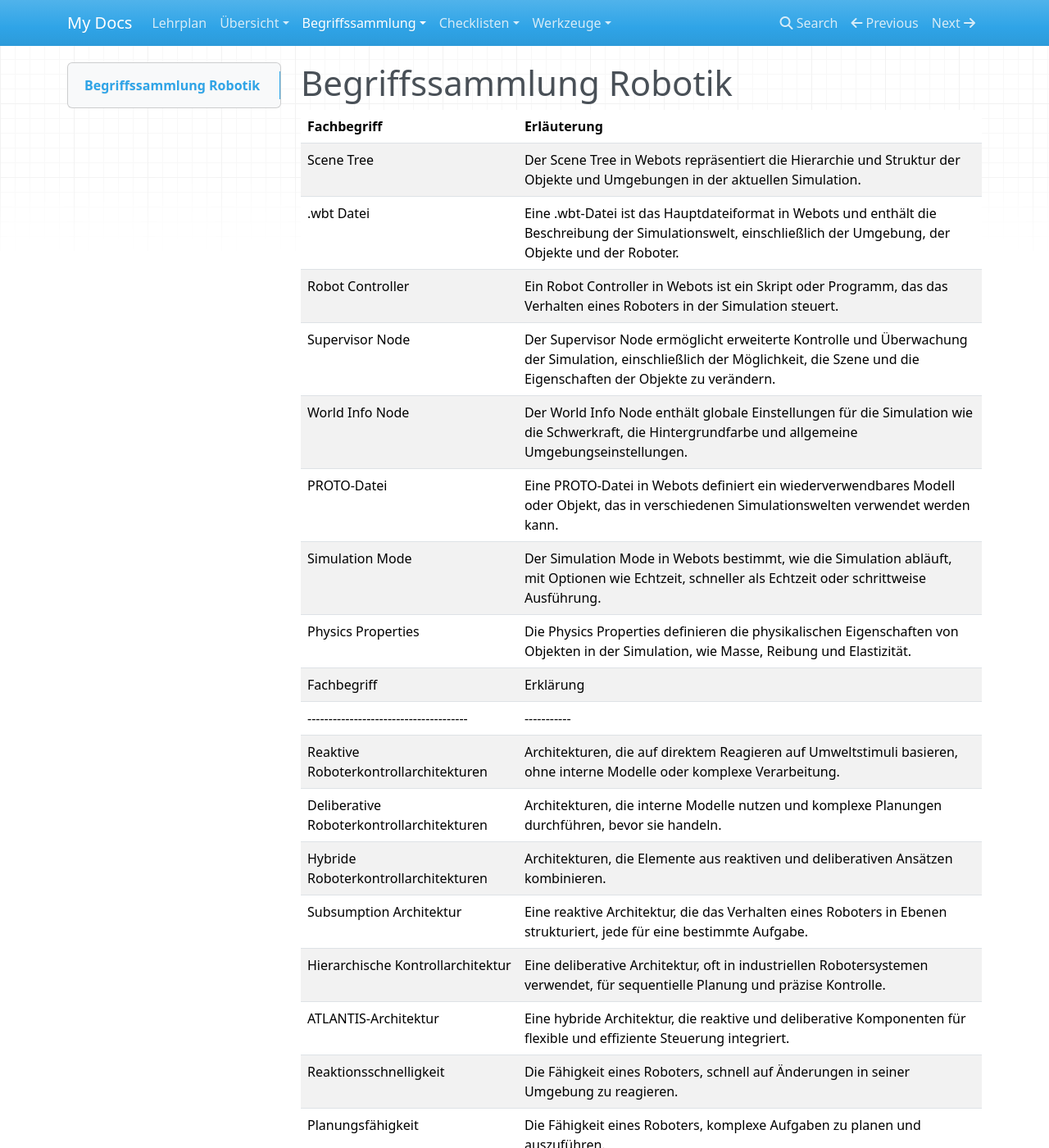
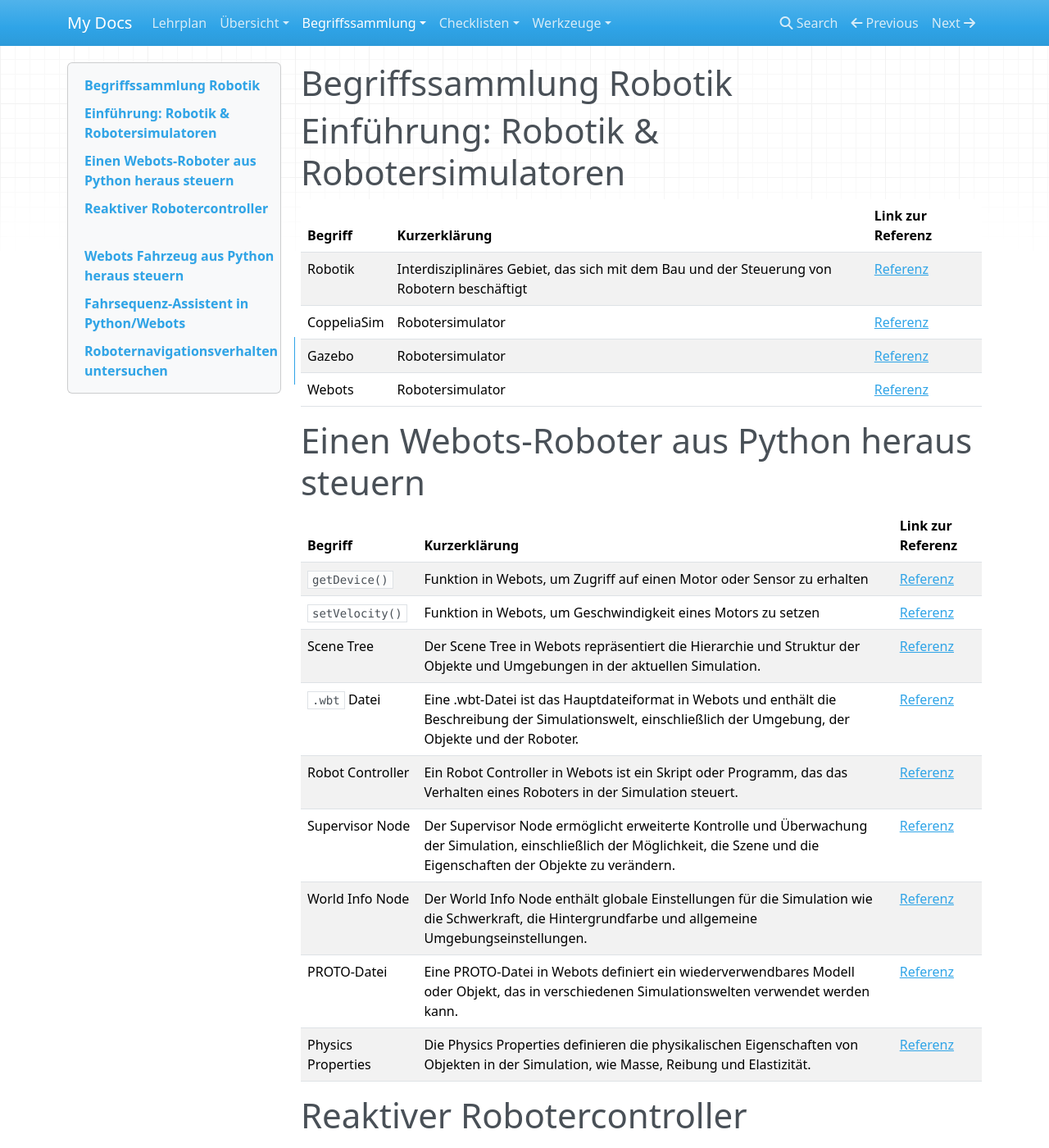
Before and after one commit to kevinsuelzle/Python_Wiki, an MkDocs documentation site: the page built from docs/begriffe/begriffe_robotik.md, in a window 1280 px wide and 1400 px high. Shown: the whole window at 82% size. Built offline with MkDocs 1.6.1, drawn with Linux system fonts in a browser that asks for light colours; nearby versions of some CDN libraries; some of the changed text lies outside the part shown.

Commit message:
Überarbeitung 1. http-Links im Robotik-Skript und 2. begriffe_robotik (Gliederung+Referenzen)

```diff
--- a/docs/begriffe/begriffe_robotik.md
+++ b/docs/begriffe/begriffe_robotik.md
@@ -1,30 +1,63 @@
 # Begriffssammlung Robotik
 
-| Fachbegriff        | Erläuterung |
-|--------------------|-----------|
-| Scene Tree         | Der Scene Tree in Webots repräsentiert die Hierarchie und Struktur der Objekte und Umgebungen in der aktuellen Simulation. |
-| .wbt Datei         | Eine .wbt-Datei ist das Hauptdateiformat in Webots und enthält die Beschreibung der Simulationswelt, einschließlich der Umgebung, der Objekte und der Roboter. |
-| Robot Controller   | Ein Robot Controller in Webots ist ein Skript oder Programm, das das Verhalten eines Roboters in der Simulation steuert. |
-| Supervisor Node    | Der Supervisor Node ermöglicht erweiterte Kontrolle und Überwachung der Simulation, einschließlich der Möglichkeit, die Szene und die Eigenschaften der Objekte zu verändern. |
-| World Info Node    | Der World Info Node enthält globale Einstellungen für die Simulation wie die Schwerkraft, die Hintergrundfarbe und allgemeine Umgebungseinstellungen. |
-| PROTO-Datei        | Eine PROTO-Datei in Webots definiert ein wiederverwendbares Modell oder Objekt, das in verschiedenen Simulationswelten verwendet werden kann. |
-| Simulation Mode    | Der Simulation Mode in Webots bestimmt, wie die Simulation abläuft, mit Optionen wie Echtzeit, schneller als Echtzeit oder schrittweise Ausführung. |
-| Physics Properties | Die Physics Properties definieren die physikalischen Eigenschaften von Objekten in der Simulation, wie Masse, Reibung und Elastizität. |
-| Fachbegriff                          | Erklärung |
-|--------------------------------------|-----------|
-| Reaktive Roboterkontrollarchitekturen | Architekturen, die auf direktem Reagieren auf Umweltstimuli basieren, ohne interne Modelle oder komplexe Verarbeitung. |
-| Deliberative Roboterkontrollarchitekturen | Architekturen, die interne Modelle nutzen und komplexe Planungen durchführen, bevor sie handeln. |
-| Hybride Roboterkontrollarchitekturen | Architekturen, die Elemente aus reaktiven und deliberativen Ansätzen kombinieren. |
-| Subsumption Architektur | Eine reaktive Architektur, die das Verhalten eines Roboters in Ebenen strukturiert, jede für eine bestimmte Aufgabe. |
-| Hierarchische Kontrollarchitektur | Eine deliberative Architektur, oft in industriellen Robotersystemen verwendet, für sequentielle Planung und präzise Kontrolle. |
-| ATLANTIS-Architektur | Eine hybride Architektur, die reaktive und deliberative Komponenten für flexible und effiziente Steuerung integriert. |
-| Reaktionsschnelligkeit | Die Fähigkeit eines Roboters, schnell auf Änderungen in seiner Umgebung zu reagieren. |
-| Planungsfähigkeit | Die Fähigkeit eines Roboters, komplexe Aufgaben zu planen und auszuführen. |
-| Lernfähigkeit | Die Fähigkeit eines Roboters, aus Erfahrungen zu lernen und sein Verhalten anzupassen. |
-| Flexibilität | Die Fähigkeit eines Roboters, in verschiedenen Umgebungen und unter verschiedenen Bedingungen zu arbeiten. |
-| Robustheit | Die Widerstandsfähigkeit eines Roboters gegenüber Fehlern und unvorhergesehenen Ereignissen. |
-| Braitenberg Vehikel | Einfache, hypothetische Fahrzeuge mit Sensoren und Motoren, die auf direkte Reaktionen auf Umweltreize basieren. |
-| Sensor-Motor-Kopplung | Eine Verbindung, bei der jeder Nähesensor eines Roboters mit dem Motor auf der gleichen Seite verbunden ist. |
-| Sensorreichweite | Die Reichweite der Sensoren eines Roboters, die bestimmt, wie früh er auf ein Hindernis reagiert. |
-| Fahrerassistenzsystem | Eine Funktionalität in modernen Fahrzeugen, die eine Teilaufgabe des Fahrens des Fahrzeuges übernimmt, um die Sicherheit oder den Fahrkomfort zu erhöhen |
-| Robotertrajektorie | Die "Robotertrajektorie" bezieht sich auf den Pfad oder die Bahn, die ein Roboter im Raum während einer Bewegung oder Aufgabenausführung verfolgt. |
+# Einführung: Robotik  & Robotersimulatoren
+
+| Begriff            | Kurzerklärung                                                                              | Link zur Referenz                                |
+|--------------------|--------------------------------------------------------------------------------------------|--------------------------------------------------|
+| Robotik            | Interdisziplinäres Gebiet, das sich mit dem Bau und der Steuerung von Robotern beschäftigt | [Referenz](https://de.wikipedia.org/wiki/Robotik)|
+| CoppeliaSim        | Robotersimulator | [Referenz](https://www.coppeliarobotics.com/)    |
+| Gazebo             | Robotersimulator | [Referenz](https://gazebosim.org/home)           |
+| Webots             | Robotersimulator | [Referenz](https://cyberbotics.com/)             |
+
+# Einen Webots-Roboter aus Python heraus steuern
+
+| Begriff            | Kurzerklärung | Link zur Referenz |
+|--------------------|---------------|-------------------|
+| `getDevice()`      | Funktion in Webots, um Zugriff auf einen Motor oder Sensor zu erhalten | [Referenz](https://cyberbotics.com/doc/reference/device?tab-language=python) |
+| `setVelocity()`    | Funktion in Webots, um Geschwindigkeit eines Motors zu setzen | [Referenz](https://cyberbotics.com/doc/reference/motor) |
+| Scene Tree         | Der Scene Tree in Webots repräsentiert die Hierarchie und Struktur der Objekte und Umgebungen in der aktuellen Simulation. | [Referenz](https://cyberbotics.com/doc/guide/the-scene-tree) |
+| `.wbt` Datei       | Eine .wbt-Datei ist das Hauptdateiformat in Webots und enthält die Beschreibung der Simulationswelt, einschließlich der Umgebung, der Objekte und der Roboter. | [Referenz](https://cyberbotics.com/doc/reference/generalities) |
+| Robot Controller   | Ein Robot Controller in Webots ist ein Skript oder Programm, das das Verhalten eines Roboters in der Simulation steuert. | [Referenz](https://cyberbotics.com/doc/guide/controller-programming) |
+| Supervisor Node    | Der Supervisor Node ermöglicht erweiterte Kontrolle und Überwachung der Simulation, einschließlich der Möglichkeit, die Szene und die Eigenschaften der Objekte zu verändern. | [Referenz](https://cyberbotics.com/doc/reference/supervisor) |
+| World Info Node    | Der World Info Node enthält globale Einstellungen für die Simulation wie die Schwerkraft, die Hintergrundfarbe und allgemeine Umgebungseinstellungen. | [Referenz](https://cyberbotics.com/doc/reference/worldinfo) |
+| PROTO-Datei        | Eine PROTO-Datei in Webots definiert ein wiederverwendbares Modell oder Objekt, das in verschiedenen Simulationswelten verwendet werden kann. | [Referenz](https://cyberbotics.com/doc/reference/proto) |
+| Physics Properties | Die Physics Properties definieren die physikalischen Eigenschaften von Objekten in der Simulation, wie Masse, Reibung und Elastizität. | [Referenz](https://cyberbotics.com/doc/reference/physics) |
+
+
+# Reaktiver Robotercontroller
+
+| Begriff            | Kurzerklärung | Link zur Referenz |
+|--------------------|---------------|-------------------|
+| Reaktive Roboterkontrollarchitekturen | Architekturen, die auf direktem Reagieren auf Umweltstimuli basieren, ohne interne Modelle oder komplexe Verarbeitung. | [Referenz](https://de.wikipedia.org/wiki/Autonomer_mobiler_Roboter#Verhaltensbasierte_Architektur_(Reaktive_Architektur)) |
+| Deliberative Roboterkontrollarchitekturen | Architekturen, die interne Modelle nutzen und komplexe Planungen durchführen, bevor sie handeln. | [Referenz](https://de.wikipedia.org/wiki/Autonomer_mobiler_Roboter#Funktionsorientierte_Architektur_(Deliberative_Architektur)) |
+| Hybride Roboterkontrollarchitekturen | Architekturen, die Elemente aus reaktiven und deliberativen Ansätzen kombinieren. | [Referenz](https://de.wikipedia.org/wiki/Autonomer_mobiler_Roboter#Hybride_Architekturen) |
+| Subsumption Architektur | Eine reaktive Architektur, die das Verhalten eines Roboters in Ebenen strukturiert, jede für eine bestimmte Aufgabe. | [Referenz](https://en.wikipedia.org/wiki/Subsumption_architecture) |
+| Hierarchische Kontrollarchitektur | Eine deliberative Architektur, oft in industriellen Robotersystemen verwendet, für sequentielle Planung und präzise Kontrolle. | [Referenz](https://en.wikipedia.org/wiki/Hierarchical_control_system) |
+| Reaktionsschnelligkeit | Die Fähigkeit eines Roboters, schnell auf Änderungen in seiner Umgebung zu reagieren. | [Referenz](https://de.wikipedia.org/wiki/Autonomer_mobiler_Roboter) |
+| Planungsfähigkeit | Die Fähigkeit eines Roboters, komplexe Aufgaben zu planen und auszuführen. | [Referenz](https://de.wikipedia.org/wiki/Autonomer_mobiler_Roboter) |
+| Lernfähigkeit | Die Fähigkeit eines Roboters, aus Erfahrungen zu lernen und sein Verhalten anzupassen. | [Referenz](https://de.wikipedia.org/wiki/Autonomer_mobiler_Roboter) |
+| Flexibilität | Die Fähigkeit eines Roboters, in verschiedenen Umgebungen und unter verschiedenen Bedingungen zu arbeiten. | [Referenz](https://de.wikipedia.org/wiki/Autonomer_mobiler_Roboter) |
+| Robustheit | Die Widerstandsfähigkeit eines Roboters gegenüber Fehlern und unvorhergesehenen Ereignissen. | [Referenz](https://de.wikipedia.org/wiki/Autonomer_mobiler_Roboter) |
+| Braitenberg Vehikel | Einfache, hypothetische Fahrzeuge mit Sensoren und Motoren, die auf direkte Reaktionen auf Umweltreize basieren. | [Referenz](https://de.wikipedia.org/wiki/Braitenberg-Vehikel) |
+
+
+# Webots Fahrzeug aus Python heraus steuern
+
+| Begriff              | Kurzerklärung                                                | Link zur Referenz |
+|----------------------|--------------------------------------------------------------|-------------------|
+| `setSteeringAngle()` | Funktion, um den Lenkwinkel eines Webots Fahrzeugs zu setzen | [Referenz](https://cyberbotics.com/doc/automobile/cpp-java-and-python-wrappers-of-the-automobile-libraries?tab-language=python)      |
+| `setCruisingSpeed()` | Funktion, um die Geschwindigkeit eines Webots Fahrzeugs zu setzen | [Referenz](https://cyberbotics.com/doc/automobile/cpp-java-and-python-wrappers-of-the-automobile-libraries?tab-language=python)      |
+
+
+# Fahrsequenz-Assistent in Python/Webots
+
+| Begriff            | Kurzerklärung | Link zur Referenz |
+|--------------------|---------------|-------------------|
+| Fahrerassistenzsystem | Eine Funktionalität in modernen Fahrzeugen, die eine Teilaufgabe des Fahrens des Fahrzeuges übernimmt, um die Sicherheit oder den Fahrkomfort zu erhöhen | [Referenz](https://de.wikipedia.org/wiki/Fahrerassistenzsystem) |
+
+
+# Roboternavigationsverhalten untersuchen
+
+| Begriff            | Kurzerklärung | Link zur Referenz |
+|--------------------|---------------|-------------------|
+| Robotertrajektorie | Die "Robotertrajektorie" bezieht sich auf den Pfad oder die Bahn, die ein Roboter im Raum während einer Bewegung oder Aufgabenausführung verfolgt. | [Referenz](https://de.wikipedia.org/wiki/Trajektorie_(Physik)) |
```
Also changed, not shown: docs/lehrplan/robotik/unterrichte/einfuehrung_robotik_loesungen.md (+5 -1 lines), docs/lehrplan/robotik/unterrichte/webots_fahrzeug_steuern_aus_python_loesungen.md (+4 -4 lines), docs/lehrplan/robotik/unterrichte/webots_reaktiver_controller_loesungen.md (+1 -1 lines), docs/lehrplan/robotik/unterrichte/webots_roboter_aus_python_steuern.md (+2 -2 lines), docs/lehrplan/robotik/unterrichte/webots_roboter_aus_python_steuern_loesungen.md (+2 -2 lines).
